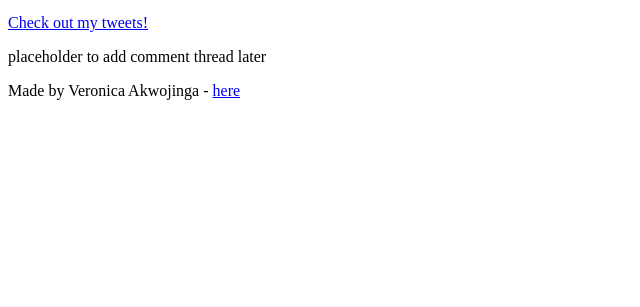
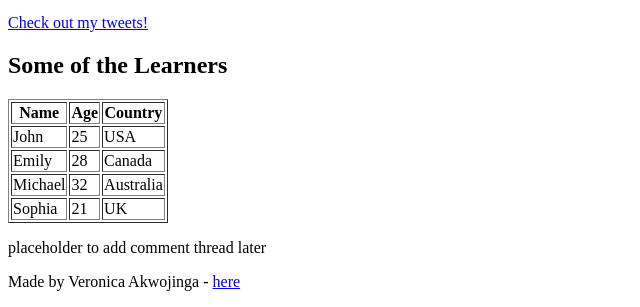
Before and after one commit to Veronica191/My_First_Portfolio, a plain HTML site: page html_basic/index.html in a window 1280 px wide. Shown: the part 505-812 px from the top of the page, without its empty margins (0-640 px from the left). Drawn offline with Linux system fonts and the light colour scheme.

Commit message:
Add table of learners to index.html

```diff
--- a/html_basic/index.html
+++ b/html_basic/index.html
@@ -35,6 +35,42 @@
             <!-- Link to tweets page -->
             <p><a href="tweets.html">Check out my tweets!</a></p>
         </article>
+        <!-- Learners Table -->
+<div>
+    <h2>Some of the Learners</h2>
+    <table border="1">
+        <thead>
+            <tr>
+                <th>Name</th>
+                <th>Age</th>
+                <th>Country</th>
+            </tr>
+        </thead>
+        <tbody>
+            <tr>
+                <td>John</td>
+                <td>25</td>
+                <td>USA</td>
+            </tr>
+            <tr>
+                <td>Emily</td>
+                <td>28</td>
+                <td>Canada</td>
+            </tr>
+            <tr>
+                <td>Michael</td>
+                <td>32</td>
+                <td>Australia</td>
+            </tr>
+            <tr>
+                <td>Sophia</td>
+                <td>21</td>
+                <td>UK</td>
+            </tr>
+        </tbody>
+    </table>
+</div>
+
 
         <aside>
             <p>placeholder to add comment thread later</p>
```
